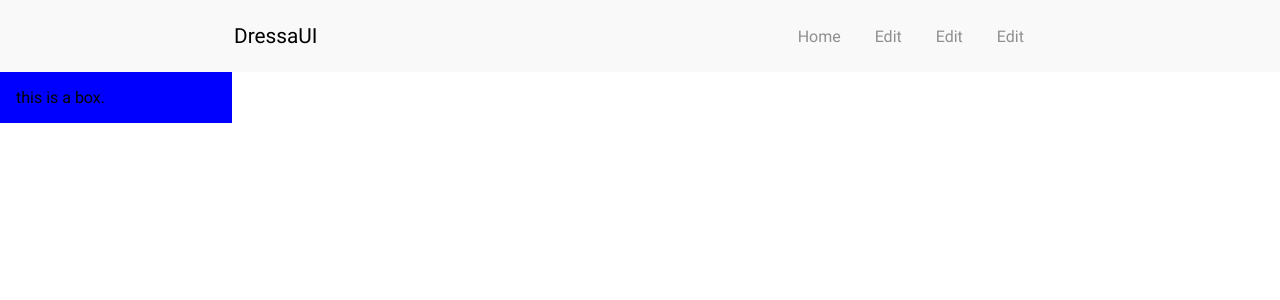
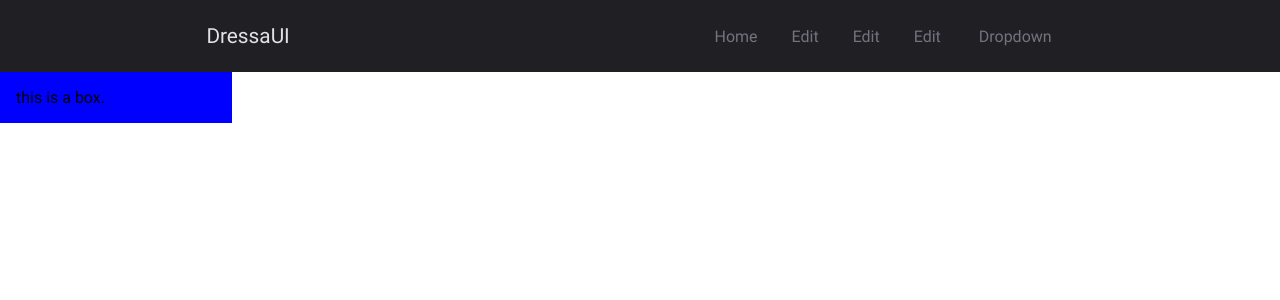
Before and after one commit to drelocatelli/dressa-ui-package, a React (Create React App) app: page / in a window 1280 px wide. Shown: the top 300 px of the page. Built offline with nearby package versions, Linux system fonts and the light colour scheme.

Commit message:
init dropdown desktop

```diff
--- a/src/App.tsx
+++ b/src/App.tsx
@@ -1,10 +1,10 @@
 import Box from "./components/layout/box";
-import Navbar, { Nav } from "./components/navigation/navbar";
+import Navbar, { Nav, NavDropdown } from "./components/navigation/navbar";
 
 export default function App() {
 	return (
 		<>
-      <Navbar>
+			<Navbar darkMode>
 				<Navbar.Brand>DressaUI</Navbar.Brand>
 				<Navbar.Toggle aria-controls="basic-navbar-nav" />
 				<Navbar.Collapse id="basic-navbar-nav">
@@ -13,6 +13,9 @@ export default function App() {
 						<Nav.Link href="/">Edit</Nav.Link>
 						<Nav.Link href="/">Edit</Nav.Link>
 						<Nav.Link href="/">Edit</Nav.Link>
+						<NavDropdown title="Dropdown" id="basic-nav-dropdown">
+							aaaa
+						</NavDropdown>
 					</Nav>
 				</Navbar.Collapse>
 			</Navbar>
--- a/src/components/navigation/navbar.tsx
+++ b/src/components/navigation/navbar.tsx
@@ -50,19 +50,19 @@ const NavbarToggle = (props: NavToggleProps) => {
         const navbar = document.querySelector('.navbar')
         const navbarMobile = navbar?.querySelector('.navbar-mobile') as HTMLElement;
 
-        if(navbarMobile) {
+        if (navbarMobile) {
             const style = getComputedStyle(navbarMobile);
 
             window.onresize = (ev) => {
-                const {innerWidth} : any = ev.target;
+                const { innerWidth }: any = ev.target;
 
-                if(innerWidth >= maxLayout.width) {
+                if (innerWidth >= maxLayout.width) {
                     return navbarMobile.style.setProperty('display', 'none');
                 }
             }
 
-            if(style.display == 'none') {
-               return navbarMobile.style.setProperty('display', 'block');
+            if (style.display == 'none') {
+                return navbarMobile.style.setProperty('display', 'block');
             }
 
             return navbarMobile.style.setProperty('display', 'none');
@@ -83,6 +83,38 @@ const NavbarCollapse = (props: { children: React.ReactNode, id: string }) => {
     return (
         <>
             {props.children}
+        </>
+    );
+}
+
+interface NavDropDownProps extends AppProps {
+    title: string;
+    id: string;
+}
+
+export const NavDropdown = (props: NavDropDownProps) => {
+
+    function detectDropdownClick(e : any) {
+        const dropdownExpanded = document.querySelector(`#${props.id}`);
+        const ulDropdown = dropdownExpanded?.querySelector('ul.dropdown') as HTMLElement;
+        const ulDropDownStyle = getComputedStyle(ulDropdown);
+
+        // toggle position of ul.dropdown
+        if(ulDropDownStyle.top.startsWith('-')) {
+            ulDropdown.style.setProperty('top', '20px');
+        } else {
+            ulDropdown.style.setProperty('top', '-8000px');
+        }
+    }
+
+    return (
+        <>
+            <div className="dropdown-expanded" id={props.id}>
+                <li className="dropdown-menu" onClick={detectDropdownClick}> <a href="javascript:void(0);">{props.title}</a> </li>
+                <ul className="dropdown">
+                    {props.children}
+                </ul>
+            </div>
         </>
     );
 }
@@ -111,6 +143,39 @@ const NavStyle = styled.nav<AppPropsWithTheme>`
         display: contents;
     }
 
+    .dropdown-expanded {
+        position: relative;
+        display: inline;
+
+        li.dropdown-menu {
+            display: inline;
+        }
+
+        ul.dropdown {
+
+            position: absolute;
+            left: 5px;
+            z-index: 10000000000;
+            padding:6px 0 0;
+            top:-8000px;
+            background: #000;
+            min-width: 120px;
+            box-sizing: border-box;
+            list-style: none;
+            transition: top 1s;
+        }
+    }
+
+    ul {
+        .dropdown-expanded {
+
+        }
+
+        .dropdown-mobile {
+            display: none;
+         }
+    }
+
     .navbar-mobile {
         display: none;
     }
@@ -125,9 +190,12 @@ const NavStyle = styled.nav<AppPropsWithTheme>`
         text-transform:capitalize;
     }
 
+    li {
+        list-style: none;
+    }
+
     .navbar-expanded {
         li {
-            list-style:none;
             display:inline;
 
             a {
@@ -151,6 +219,12 @@ const NavStyle = styled.nav<AppPropsWithTheme>`
         box-sizing: content-box;
         height: auto;
         padding: 20px 0;
+
+        ul {
+            .dropdown-expanded {
+                display: none;
+            }
+        }
 
         button.toggleButton {
             position: absolute;
@@ -179,8 +253,10 @@ const NavStyle = styled.nav<AppPropsWithTheme>`
         .navbar-mobile {
             li {
                 a {
+                    display: block;
                     height: auto;
                     padding:10px 0;
+                    margin: 10px 0;
                 }
             }
         }
```
Lines whose indentation alone changed are shown as unchanged.
